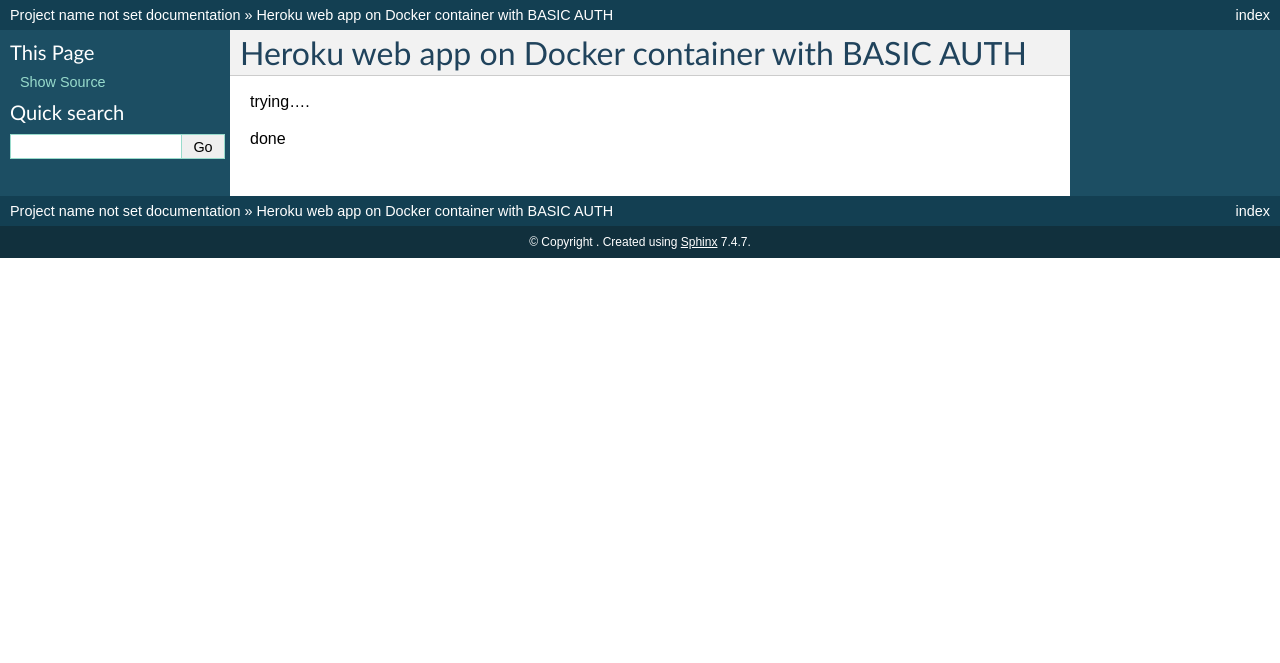
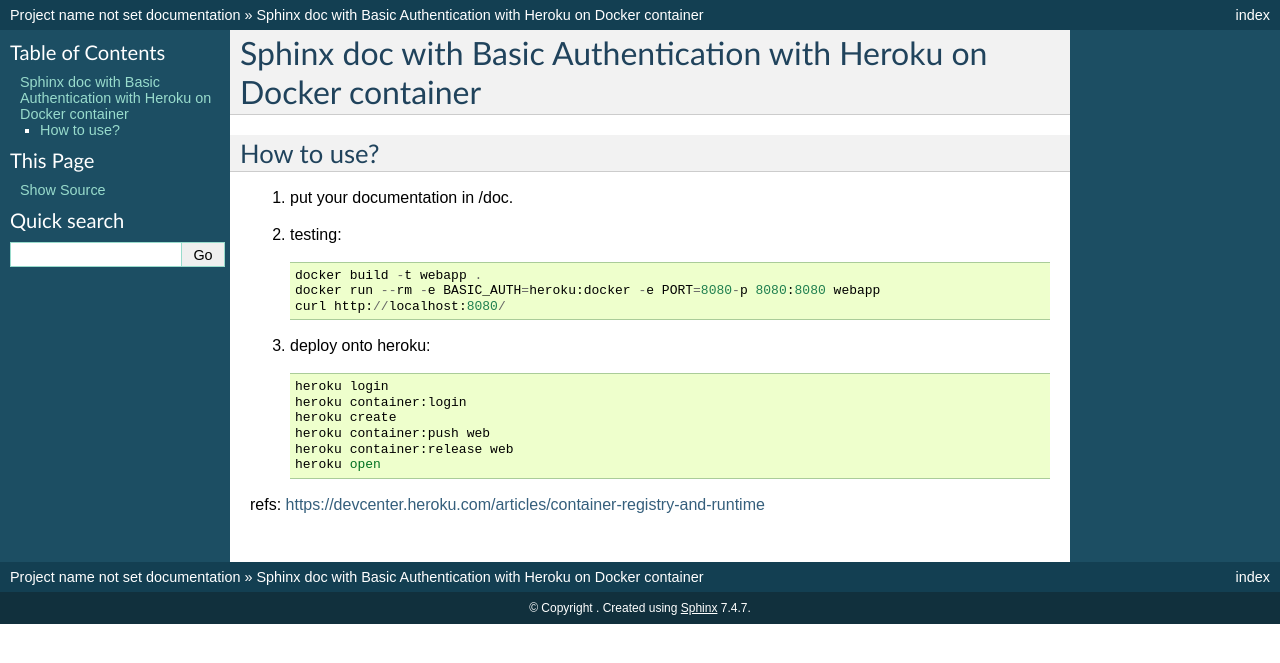
Before and after one commit to shimizukawa/heroku-docker-sphinx, a Sphinx documentation site: the page built from doc/index.rst, in a window 1280 px wide. Shown: the top 663 px of the page. Built offline with Sphinx 7.4.7, drawn with Linux system fonts in a browser that asks for light colours.

Commit message:
add README

```diff
--- /dev/null
+++ b/README.rst
@@ -0,0 +1,26 @@
+====================================================================
+Sphinx doc with Basic Authentication with Heroku on Docker container
+====================================================================
+
+How to use?
+===========
+
+1. put your documentation in /doc.
+
+2. testing::
+
+      docker build -t webapp .
+      docker run --rm -e BASIC_AUTH=heroku:docker -e PORT=8080-p 8080:8080 webapp
+      curl http://localhost:8080/
+
+3. deploy onto heroku::
+
+      heroku login
+      heroku container:login
+      heroku create
+      heroku container:push web
+      heroku container:release web
+      heroku open
+
+
+refs: https://devcenter.heroku.com/articles/container-registry-and-runtime
--- a/doc/index.rst
+++ b/doc/index.rst
@@ -1,7 +1 @@
-==================================================
-Heroku web app on Docker container with BASIC AUTH
-==================================================
-
-trying....
-
-done
+.. include:: ../README.rst
```
